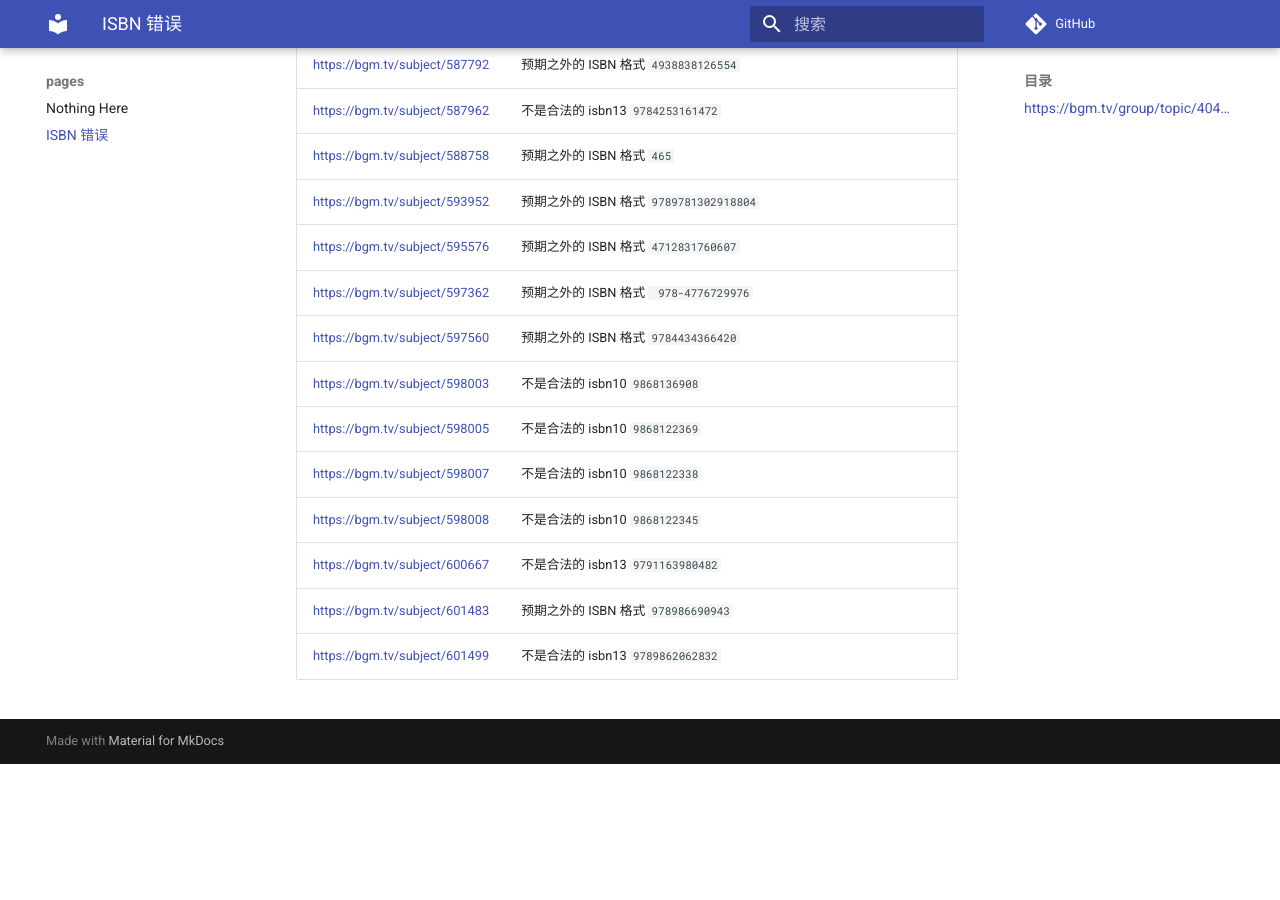
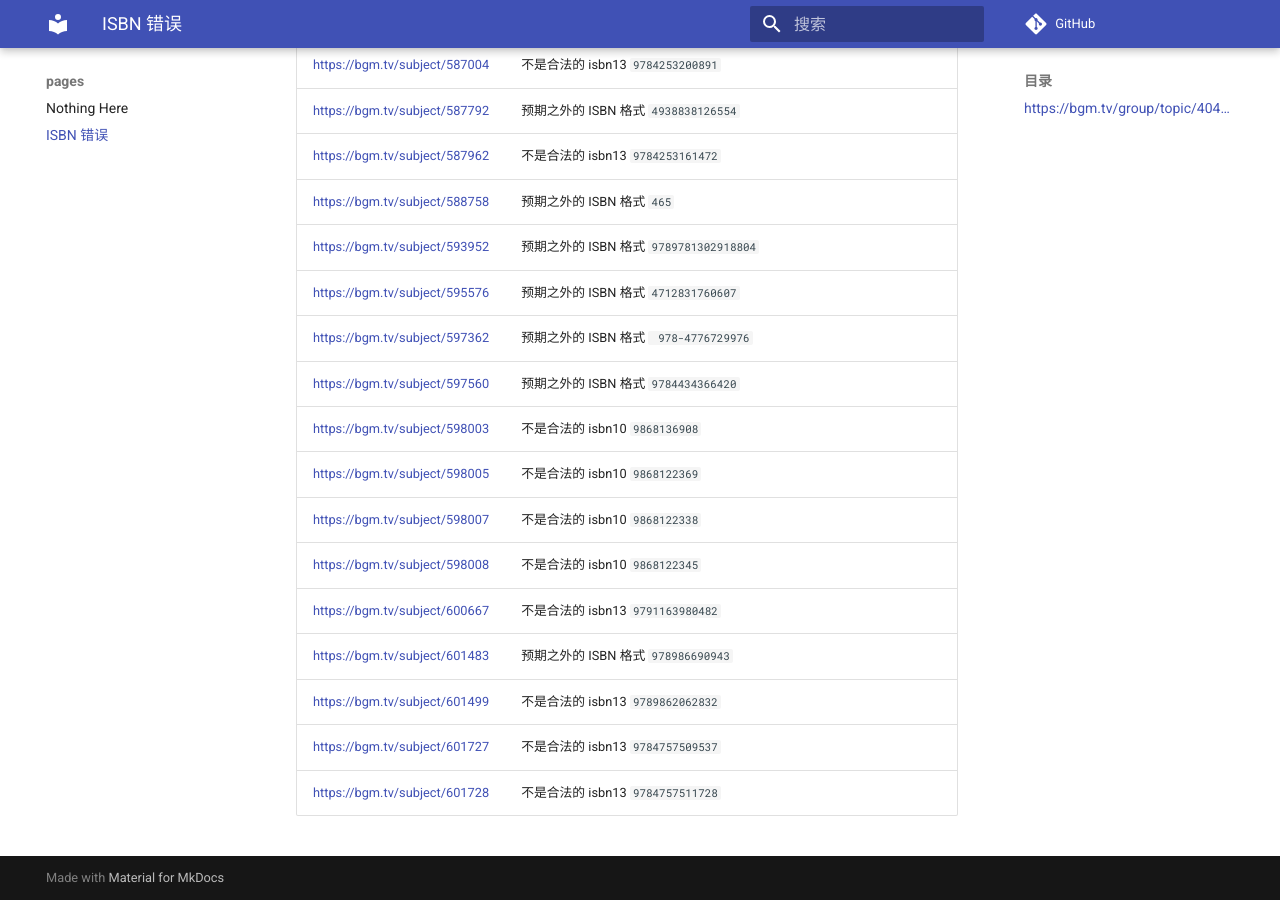
Before and after one commit to trim21/bangumi-pages, an MkDocs documentation site: the page built from docs/isbn.md, in a window 1280 px wide and 900 px high, scrolled down 9642 px. Built offline with MkDocs 1.6.1 and Material for MkDocs 9.7.7, drawn with Linux system fonts in a browser that asks for light colours; comment, search, counter and statistics services are not loaded; before the commit the page ends 10406 px from its top, so only the background shows below that; some of the changed text lies outside the part shown.

Commit message:
update isbn.md

```diff
--- a/docs/isbn.md
+++ b/docs/isbn.md
@@ -69,6 +69,7 @@ total 220
 | <https://bgm.tv/subject/175921> | 预期之外的 ISBN 格式 `8820002193195` |
 | <https://bgm.tv/subject/179826> | 预期之外的 ISBN 格式 `单行本` |
 | <https://bgm.tv/subject/255084> | 不是合法的 isbn10 <code>6000043278</code> |
+| <https://bgm.tv/subject/280930> | 不是合法的 isbn13 <code>9784757507054</code> |
 | <https://bgm.tv/subject/354677> | 预期之外的 ISBN 格式 `123test321find123354677354677` |
 | <https://bgm.tv/subject/360618> | 预期之外的 ISBN 格式 `A000219082` |
 | <https://bgm.tv/subject/376035> | 预期之外的 ISBN 格式 `9771671722133` |
@@ -225,3 +226,5 @@ total 220
 | <https://bgm.tv/subject/600667> | 不是合法的 isbn13 <code>9791163980482</code> |
 | <https://bgm.tv/subject/601483> | 预期之外的 ISBN 格式 `978986690943` |
 | <https://bgm.tv/subject/601499> | 不是合法的 isbn13 <code>9789862062832</code> |
+| <https://bgm.tv/subject/601727> | 不是合法的 isbn13 <code>9784757509537</code> |
+| <https://bgm.tv/subject/601728> | 不是合法的 isbn13 <code>9784757511728</code> |
```
Also changed, not shown: other parts of docs/isbn.md (+1 -1 lines).
